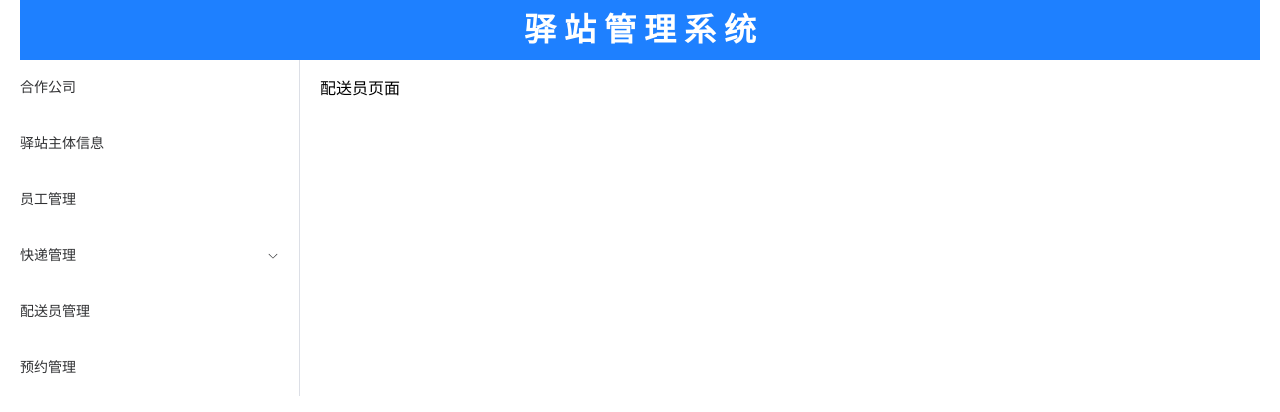
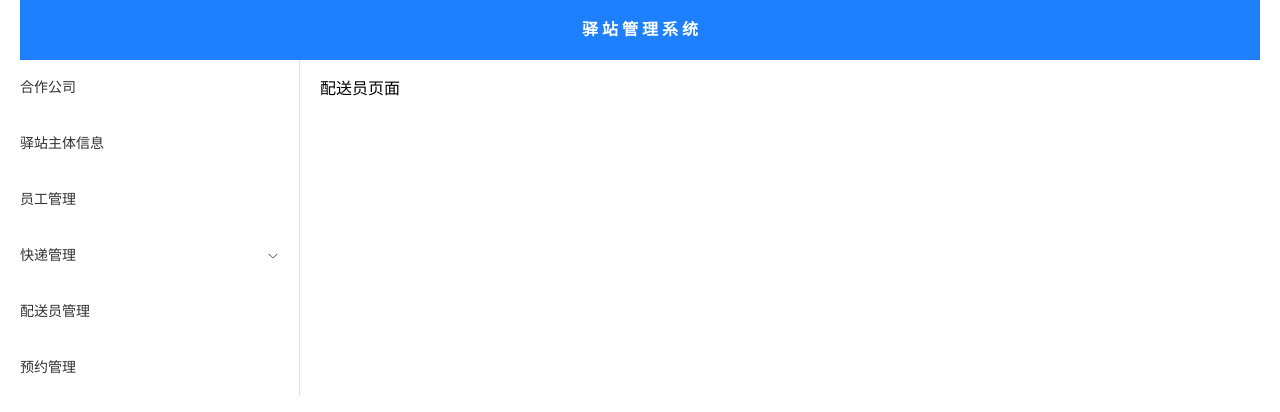
Before and after one commit to Cazacufir/ExpressStation-ManagementSystem, a Vue app in the folder Client/backstage/: page /delivery in a window 1280 px wide. Shown: the top 412 px of the page. Built offline with nearby package versions, Linux system fonts and the light colour scheme.

Commit message:
headerfix

```diff
--- a/Client/backstage/src/layout/compoents/header.vue
+++ b/Client/backstage/src/layout/compoents/header.vue
@@ -1,6 +1,6 @@
 <template>
     <div class="header w-full h-full text-center bg-red-200 flex items-center justify-center">
-        <span class="title font-semibold text-white text-9xl">驿 站 管 理 系 统</span>
+        <span class="title font-semibold text-white text-9xlhead">驿 站 管 理 系 统</span>
     </div>
 </template>
 
```
